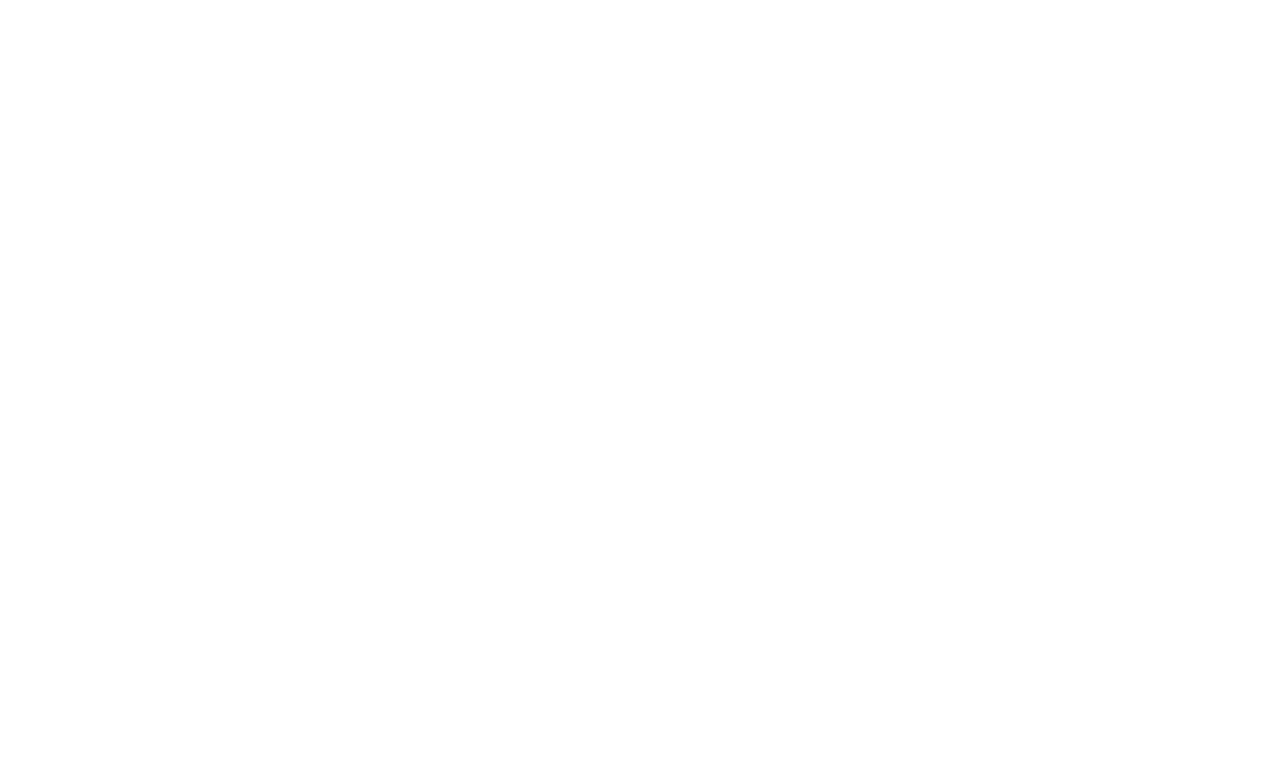
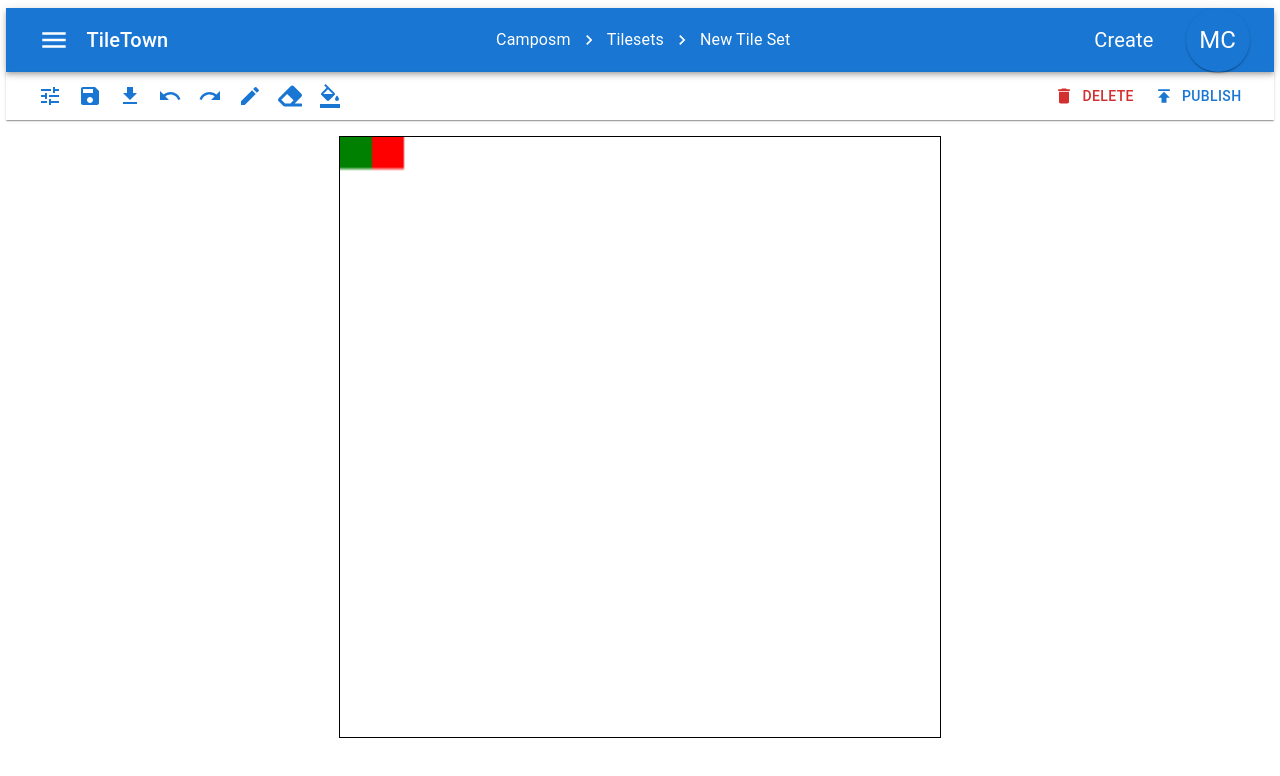
Before and after one commit to CamposmDev/TileTown, a React (Create React App) app in the folder client/: page /create/tileset in a window 1280 px wide. Before the commit this address had no page. Shown: the top 776 px of the page. Built offline with nearby package versions, Linux system fonts and the light colour scheme.

Commit message:
Implemented Tileset Editor Screen
Canvas needs more work

```diff
--- a/client/package.json
+++ b/client/package.json
@@ -14,6 +14,7 @@
     "@types/node": "^16.18.0",
     "@types/react": "18.0.22",
     "@types/react-icons": "^3.0.0",
+    "react-component-export-image": "1.0.6",
     "react": "^18.2.0",
     "react-router-dom": "^6.4.2",
     "react-scripts": "5.0.1",
--- a/client/src/App.tsx
+++ b/client/src/App.tsx
@@ -1,9 +1,19 @@
 import { BrowserRouter, Route, Routes } from 'react-router-dom';
 import './App.css';
 import NavBar from './components/NavBar';
-import { SplashScreen, LoginScreen, RegisterScreen, MainFeedScreen, AccountSettingsScreen } from './components/screen';
+import { SplashScreen, LoginScreen, RegisterScreen, MainFeedScreen, AccountSettingsScreen, TilesetEditorScreen } from './components/screen';
 import WelcomeMenu from './components/menu/WelcomeMenu';
 import UserMenu from './components/menu/UserMenu';
+
+/**
+ * Pixel Editors
+ * @see https://github.com/alekspopovic/pixel-art-drawing-editor
+ * @see https://github.com/satansdeer/drawing-react-canvas/tree/master/src
+ * @see https://github.com/CodingGarden/react-pixel-art-maker
+ *
+ * Color Picker
+ * @see https://www.npmjs.com/package/material-ui-color-picker
+ */
 
 function App() {
   return (
@@ -12,8 +22,8 @@
         {['/', '/login', '/register'].map((x,i) =>
           <Route path={x} element={<NavBar items={<WelcomeMenu/>}/>} key={i}/>
           )}
-        {['/feed', '/settings'].map((x,i) =>
-          <Route path={x} element={<NavBar items={<UserMenu/>}/>}/>
+        {['/feed', '/settings', '/create/tileset', '/create/tilemap'].map((x,i) =>
+          <Route path={x} element={<NavBar items={<UserMenu/>} key={i}/>}/>
         )}
       </Routes>
       <Routes>
@@ -22,6 +32,7 @@
         <Route path='/register' element={<RegisterScreen/>} />
         <Route path='/feed' element={<MainFeedScreen />} />
         <Route path='/settings' element={<AccountSettingsScreen/>}/>
+        <Route path='/create/tileset' element={<TilesetEditorScreen/>}/>
       </Routes>
     </BrowserRouter>
   );
--- a/client/src/components/NavBar.tsx
+++ b/client/src/components/NavBar.tsx
@@ -10,7 +10,7 @@
 const NavBar = ({items}: Props) => {
     return (
         <Box sx={{flexGrow: 1}}>
-            <AppBar position='sticky'>
+            <AppBar position='relative'>
                 <Toolbar>
                      {items}
                 </Toolbar>
--- a/client/src/components/menu/UserMenu.tsx
+++ b/client/src/components/menu/UserMenu.tsx
@@ -1,8 +1,9 @@
-import { Grid, Typography } from "@mui/material"
-import { Link } from "react-router-dom"
+import { Breadcrumbs, Grid, Typography, Link } from "@mui/material"
+import { Link as RouterLink } from "react-router-dom"
 import AccountButton from "../button/AccountButton"
 import CreateButton from "../button/CreateButton"
 import NavDrawer from "../NavDrawer"
+import { NavigateNext } from "@mui/icons-material"
 
 /**
  * Represents the toolbar's items of a logged in user
@@ -10,19 +11,31 @@
  * @author Michael Campos
  */
 const UserMenu = () => {
+
+    let editorBreadcrumb =
+        <Breadcrumbs color="white" separator={<NavigateNext fontSize="small" />} aria-label="breadcrumb">
+            <Link underline="none" color="white">Camposm</Link>
+            <Link underline="none" color="white">Tilesets</Link>
+            <Link underline="none" color="white">New Tile Set</Link>
+        </Breadcrumbs>
+
+
     return (
         <Grid container alignItems='center'>
             <Grid item mr={1}>
                 <NavDrawer/>
             </Grid>
-            <Grid item flexGrow={1}>
+            <Grid item mr={5} flexGrow={1}>
                 <Typography
                     variant="h6"
                     noWrap
                     component='div'
                     >
-                        <Link style={{ textDecoration: 'none', color: 'white' }} to='/feed'>TileTown</Link>
+                        <RouterLink style={{ textDecoration: 'none', color: 'white' }} to='/feed'>TileTown</RouterLink>
                     </Typography>
+            </Grid>
+            <Grid item flexGrow={1}>
+                {editorBreadcrumb}
             </Grid>
             <CreateButton/>
             <AccountButton loggedIn={true}/>
--- a/client/src/components/screen/index.ts
+++ b/client/src/components/screen/index.ts
@@ -3,11 +3,13 @@
 import RegisterScreen from "./RegisterScreen";
 import MainFeedScreen from "./MainFeedScreen";
 import AccountSettingsScreen from "./account-settings/AccountSettings";
+import TilesetEditorScreen from "./tileset-editor/TilesetEditorScreen";
 
 export {
     SplashScreen,
     LoginScreen,
     RegisterScreen,
     MainFeedScreen,
-    AccountSettingsScreen
+    AccountSettingsScreen,
+    TilesetEditorScreen
 }
--- /dev/null
+++ b/client/src/components/screen/tileset-editor/Canvas.tsx
@@ -0,0 +1,78 @@
+import { Grid } from "@mui/material"
+import { useEffect, useRef, useState } from "react"
+import './default.css'
+
+const Canvas = () => {
+    const canvasRef = useRef<HTMLCanvasElement | null>(null)
+    const contextRef = useRef<CanvasRenderingContext2D | null>(null)
+    const [isDrawing, setIsDrawing] = useState(false)
+
+    useEffect(() => {
+        const canvas: HTMLCanvasElement | null = canvasRef.current
+        if (canvas) {
+            const ctx: CanvasRenderingContext2D | null = canvas.getContext('2d')
+            if (ctx) {
+                contextRef.current = ctx
+                // ctx.scale(10,10)
+                ctx.beginPath(); // Note the Non Null Assertio
+                ctx.fillStyle = 'green'
+                ctx.fillRect(0,0,16,8)
+                // ctx.stroke();
+                ctx.fillStyle = 'red'
+                ctx.fillRect(16,0,16,8)
+                // ctx.stroke();
+                ctx.closePath()
+                ctx.lineCap = 'square'
+                ctx.lineWidth = 1
+                ctx.strokeStyle = 'blue'
+            }
+        }
+    }, [])
+
+    const startDrawing = ({nativeEvent}: any) => {
+        const {offsetX, offsetY} = nativeEvent
+        console.log(offsetX)
+        console.log(offsetY)
+        if (contextRef) {
+            const context: any = contextRef.current
+            if (context) {
+                context.beginPath()
+                context.moveTo(offsetX,offsetY)
+                setIsDrawing(true)
+            }
+        }
+    }
+
+    const finishDrawing = () => {
+        if (contextRef) {
+            const context: any = contextRef.current
+            context.closePath()
+        }
+        setIsDrawing(false)
+    }
+
+    const draw = ({nativeEvent}: any) => {
+        if (isDrawing) {
+            const {offsetX, offsetY} = nativeEvent
+            if (contextRef.current) {
+                const context: any = contextRef.current
+                context.lineTo(offsetX, offsetY)
+                context.stroke()
+            }
+        }
+    }
+
+    let root = <canvas
+        id="tileset-canvas"
+        onMouseDown={startDrawing}
+        onMouseUp={finishDrawing}
+        onMouseMove={draw}
+        ref={canvasRef}>You're browser sucks!</canvas>
+    return (
+        <Grid item textAlign='center' p={2}>
+            {root}
+        </Grid>
+    )
+}
+
+export default Canvas
--- /dev/null
+++ b/client/src/components/screen/tileset-editor/TilesetEditorDrawer.tsx
@@ -0,0 +1,67 @@
+import { NavigateBefore, Tune } from "@mui/icons-material"
+import { IconButton, Drawer, Grid, Divider, Typography, TextField, Stack, Box, InputAdornment, Checkbox, FormControlLabel } from "@mui/material"
+import { useState } from "react"
+
+const TilesetEditorDrawer = () => {
+    const [isDrawerOpen, setIsDrawerOpen] = useState(false)
+
+    const handleMenuOpen = () => setIsDrawerOpen(true)
+
+    const handleMenuClose = () => setIsDrawerOpen(false)
+
+    const drawer = (
+        <Drawer anchor='left' open={isDrawerOpen} BackdropProps={{ invisible: true }} onClose={handleMenuClose}>
+            <Stack spacing={1} width='300px' role='presentation' textAlign='start' p={1}>
+                <Grid container alignItems='center'>
+                    <IconButton onClick={handleMenuClose} children={<NavigateBefore/>}/>
+                    <Typography>Properties</Typography>
+                </Grid>
+                <Divider/>
+                <Stack direction='row' alignItems='center' spacing={1}>
+                    <TextField label='Tileset Name' fullWidth size='small' />
+                </Stack>
+                <Grid container alignItems='center' pt={2}>
+                    <Typography>Image Size</Typography>
+                </Grid>
+                <Divider/>
+                <Stack direction='row' alignItems='center' spacing={1}>
+                    <TextField label='Width' fullWidth size='small'
+                        InputProps={{
+                            endAdornment: <InputAdornment position="start">px</InputAdornment>,
+                        }}/>
+                    <TextField label='Height' fullWidth size='small'
+                        InputProps={{
+                            endAdornment: <InputAdornment position="start">px</InputAdornment>,
+                        }}/>
+                </Stack>
+                <Grid container alignItems='center' pt={2}>
+                    <Typography>Grid</Typography>
+                </Grid>
+                <Divider/>
+                <Stack direction='column' alignItems='flex-start' spacing={1}>
+                    <FormControlLabel control={<Checkbox />} labelPlacement='start' label="Enabled" />
+                    <TextField label='Width' fullWidth size='small'
+                        InputProps={{
+                            endAdornment: <InputAdornment position="start">px</InputAdornment>,
+                        }}/>
+                    <TextField label='Height' fullWidth size='small'
+                        InputProps={{
+                            endAdornment: <InputAdornment position="start">px</InputAdornment>,
+                        }}/>
+
+                    <TextField label='Line Size' fullWidth size='small' />
+                    <TextField label='Line Color' fullWidth size='small' />
+                </Stack>
+            </Stack>
+        </Drawer>
+    )
+
+    return (
+        <Grid item>
+            <IconButton onClick={handleMenuOpen} color='primary' children={<Tune/>}/>
+            {drawer}
+        </Grid>
+    )
+}
+
+export default TilesetEditorDrawer
--- /dev/null
+++ b/client/src/components/screen/tileset-editor/TilesetEditorScreen.tsx
@@ -0,0 +1,42 @@
+import { Button, Grid, Toolbar, IconButton, Tooltip, Stack } from "@mui/material"
+import { Save, Publish, Delete, Download, Undo, Redo, Edit, FormatColorFill } from "@mui/icons-material"
+import {FaEraser} from 'react-icons/fa'
+import TilesetEditorDrawer from "./TilesetEditorDrawer"
+import Canvas from "./Canvas"
+
+const TilesetEditorScreen = () => {
+    return (
+        <Grid alignItems='center'>
+            <Toolbar sx={{boxShadow: 1}} variant='dense'>
+                <Grid container direction='row' alignItems='center'>
+                    <TilesetEditorDrawer/>
+                    <Grid item flexGrow={1}>
+                        <Tooltip title='Save' arrow children={
+                            <IconButton color='primary' children={<Save/>}/>}/>
+                        <Tooltip title='Download' arrow children={
+                            <IconButton color='primary' children={<Download/>}/>}/>
+                        <Tooltip title='Undo' arrow children={
+                            <IconButton color='primary' children={<Undo/>}/>}/>
+                        <Tooltip title='Redo' arrow children={
+                            <IconButton color='primary' children={<Redo/>}/>}/>
+                        <Tooltip title='Draw' arrow children={
+                            <IconButton color='primary' onDoubleClick={() => console.log('double clicked')} children={<Edit/>}/>}/>
+                        <Tooltip title='Eraser' arrow children={
+                            <IconButton color='primary'><FaEraser></FaEraser></IconButton>}/>
+                            <Tooltip title='Fill' arrow children={
+                            <IconButton color='primary' children={<FormatColorFill/>}/>}/>
+                    </Grid>
+                    <Grid item>
+                        <Stack direction={'row'} spacing={1}>
+                            <Button startIcon={<Delete/> } color='error'>Delete</Button>
+                            <Button startIcon={<Publish/> } color='primary'>Publish</Button>
+                        </Stack>
+                    </Grid>
+                </Grid>
+            </Toolbar>
+            <Canvas/>
+        </Grid>
+    )
+}
+
+export default TilesetEditorScreen
--- /dev/null
+++ b/client/src/components/screen/tileset-editor/default.css
@@ -0,0 +1,6 @@
+#tileset-canvas {
+    width: 600px;
+    height: 600px;
+    image-rendering: crisp-edges;
+    border: 1px solid black;
+}
--- a/client/src/index.tsx
+++ b/client/src/index.tsx
@@ -1,10 +1,8 @@
-import * as React from 'react'
-import * as ReactDOM from 'react-dom'
+import * as ReactDOM from 'react-dom/client'
 import App from './App';
 
-ReactDOM.render(
-  <React.StrictMode>
-    <App />
-  </React.StrictMode>,
-  document.getElementById('root')
-)
+const container: HTMLElement | null = document.getElementById('root')
+if (container) {
+  const root = ReactDOM.createRoot(container)
+  root.render(<App/>)
+}
```
Also changed, not shown: client/src/components/button/AccountButton.tsx (+4 -4 lines), 1 other file (tests, documents, lock files or other folders).
